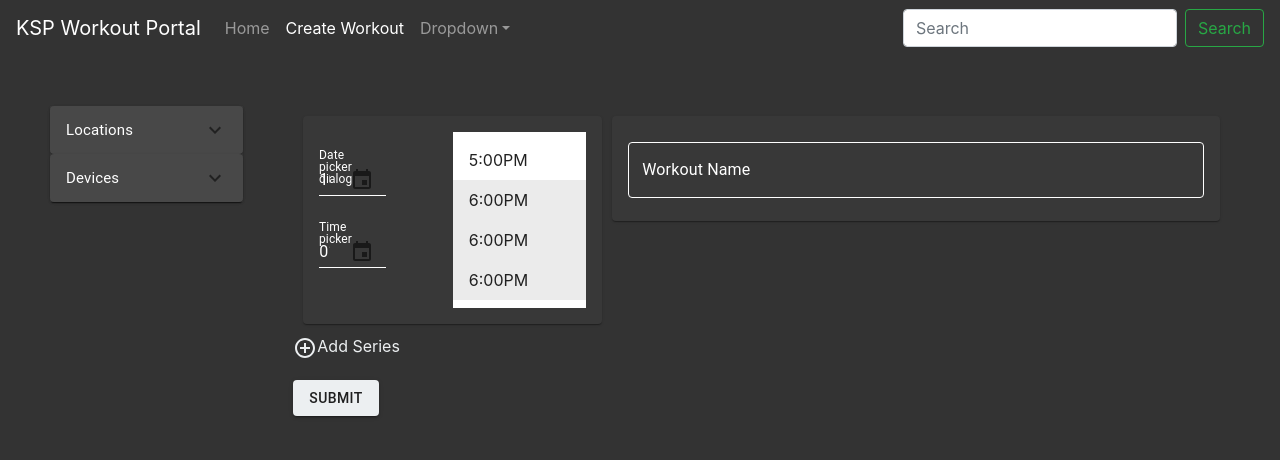
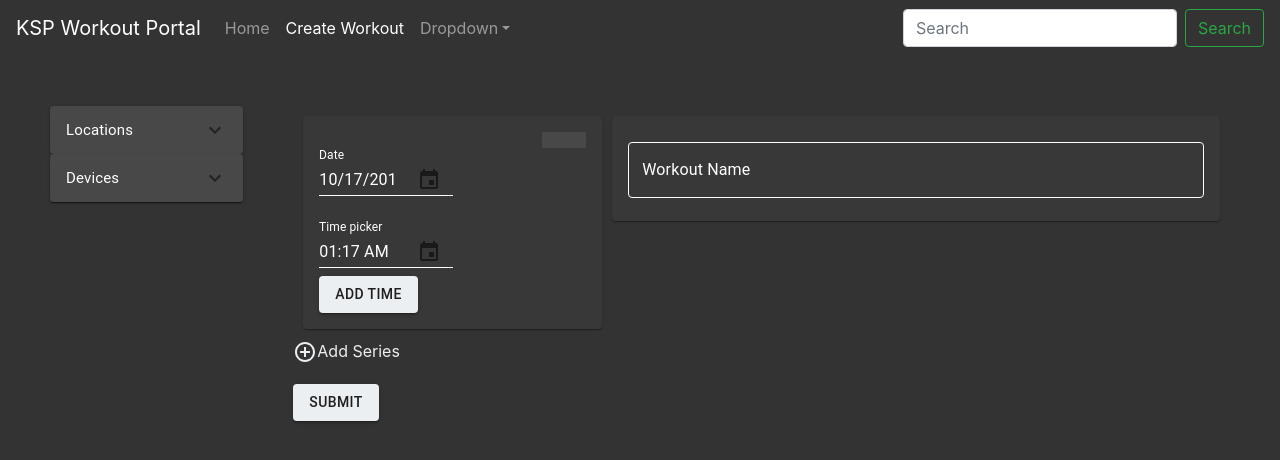
Before and after one commit to ajmeier29/ksp-gym-portal-react, a React (Create React App) app: page /create-workout/Create-Workout-Form in a window 1280 px wide. Shown: the top 460 px of the page. Built offline with nearby package versions, Linux system fonts and the light colour scheme.

Commit message:
Completed workout_times functional implementation

```diff
--- a/src/create-workout/Create-Workout-Form.js
+++ b/src/create-workout/Create-Workout-Form.js
@@ -170,7 +170,7 @@ const NormalDatePicker = props => {
         <CssDatePicker
           margin="normal"
           id="date-picker-dialog"
-          label="Date picker dialog"
+          label="Date"
           format="MM/dd/yyyy"
           value={props.selectedDate}
           onChange={props.handleDateChange}
@@ -233,7 +233,7 @@ const CreateWorkoutEntryForm = props => {
   const [devices, setDevices] = useState([]); // Devices in NoSQL database
   const [formLocations, setFormLocations] = useState([]); // Locations to be submitted
   const [formDevices, setFormDevices] = useState([]); // Devices to be submitted
-  const [formWorkout, setFormWorkout] = useState([]); // Workout to be submitted
+  const [formAllSelectedTimes, setFormAllSelectedTimes] = useState([]); // Workout to be submitted
   const [formSeries, setFormSeries] = useState([]); // Series to be submitted
   const [workoutName, setWorkoutName] = useState('');
   const [selectedDate, setSelectedDate] = useState(new Date());
@@ -275,7 +275,18 @@ const CreateWorkoutEntryForm = props => {
     newDateTime.setDate(selectedDate.getDate());
     newDateTime.setHours(hours);
     newDateTime.setMinutes(minutes);
+    setSelectedTime(newDateTime);
     setSelectedDate(newDateTime);
+  };
+  // Pushes the current selected time on to the list and
+  // sets the time state for form submission.
+  // The time will always be available due to the state
+  // being set on render or after 'Add Time' button click
+  const handleAllSelctedTimesChange = () => {
+    const times = formAllSelectedTimes;
+    const newTime = new Date(selectedTime);
+    times.push(new Date(selectedTime));
+    setFormAllSelectedTimes([...times]);
   };
 
   const handleSubmit = () => {
@@ -283,6 +294,7 @@ const CreateWorkoutEntryForm = props => {
     const workout = {
       workout_name: workoutName,
       workout_date: workoutDateTime,
+      workout_times: formAllSelectedTimes,
       workout_image_url: 'www.youre-awesome.com',
       locations: [...formLocations],
       devices: [...formDevices],
@@ -380,6 +392,8 @@ const CreateWorkoutEntryForm = props => {
           <WorkoutSelectors
             selectedDate={selectedDate}
             selectedTime={selectedTime}
+            allSelectedTimes={formAllSelectedTimes}
+            handleAllSelctedTimesChange={handleAllSelctedTimesChange}
             handleDateChange={handleDateChange}
             handleTimeChange={handleTimeChange}
             handleWorkoutNameChange={handleWorkoutNameChange}
@@ -423,6 +437,26 @@ const listStyles = makeStyles(theme => ({
   }
 }));
 
+const StyledListItem = withStyles({
+  root: {
+    backgroundColor: 'blue',
+    '&$selected': {
+      backgroundColor: 'red'
+    }
+  },
+  selected: {}
+})(ListItem);
+
+const StyledList = withStyles({
+  root: {
+    backgroundColor: '#484848',
+    '&$selected': {
+      backgroundColor: 'red'
+    }
+  },
+  selected: {}
+})(List);
+
 const SelectedTimes = props => {
   const classes = listStyles();
   const [selectedIndex, setSelectedIndex] = React.useState(1);
@@ -430,40 +464,55 @@ const SelectedTimes = props => {
   const handleListItemClick = (event, index) => {
     setSelectedIndex(index);
   };
+  const toTwelveHourTime = date => {
+    return date.toLocaleString('en-US', {
+      hour: 'numeric',
+      minute: 'numeric',
+      hour12: true
+    });
+  };
   return (
     <>
       <div className={classes.root}>
-        <List component="nav" aria-label="main mailbox folders">
-          <ListItem
+        <StyledList component="nav" aria-label="main mailbox folders">
+          {props.allSelectedTimes.map((time, index) => (
+            <>
+              <div>
+                <ListItem
+                  button
+                  selected={selectedIndex === index}
+                  onClick={event => handleListItemClick(event, index)}
+                >
+                  {toTwelveHourTime(time)}
+                </ListItem>
+              </div>
+            </>
+          ))}
+          {/* <ListItem
             button
             selected={selectedIndex === 0}
             onClick={event => handleListItemClick(event, 0)}
           >
             {'5:00PM'}
-          </ListItem>
-          <ListItem
-            button
-            selected={selectedIndex === 1}
-            onClick={event => handleListItemClick(event, 1)}
-          >
-            {'6:00PM'}
-          </ListItem>
-          <ListItem
-            button
-            selected={selectedIndex === 1}
-            onClick={event => handleListItemClick(event, 1)}
-          >
-            {'6:00PM'}
-          </ListItem>
-          <ListItem
-            button
-            selected={selectedIndex === 1}
-            onClick={event => handleListItemClick(event, 1)}
-          >
-            {'6:00PM'}
-          </ListItem>
-        </List>
+          </ListItem> */}
+        </StyledList>
         {/* <Divider /> */}
+      </div>
+    </>
+  );
+};
+
+SelectedTimes.propTypes = {
+  allSelectedTimes: PropTypes.array
+};
+
+const EmptyListItem = () => {
+  return (
+    <>
+      <div>
+        <ListItem button selected={''} onClick={''}>
+          {''}
+        </ListItem>
       </div>
     </>
   );
@@ -473,10 +522,9 @@ const WorkoutSelectors = props => {
   const classes = useStyles();
   return (
     <>
-      <div className={classes.gridParent}>
+      <div className={classes.selctorsParent}>
         <div className={classes.workoutDateGrid}>
           <Paper className={classes.paper}>
-            <div className={classes.workoutFormDivParent}></div>
             <div className={classes.filterSelectorGrid1}>
               <div className={classes.filterSelectorGrid1}>
                 <div className={classes.datePickerGrid}>
@@ -490,11 +538,20 @@ const WorkoutSelectors = props => {
                     selectedDate={props.selectedTime}
                     handleDateChange={props.handleTimeChange}
                   />
+
+                  <Button
+                    variant="contained"
+                    color="primary"
+                    className={classes.button}
+                    onClick={props.handleAllSelctedTimesChange}
+                  >
+                    Add Time
+                  </Button>
                 </div>
               </div>
               <div className={classes.filterSelectorGrid2}>
                 <div className={classes.selectedTimesGrid}>
-                  <SelectedTimes />
+                  <SelectedTimes allSelectedTimes={props.allSelectedTimes} />
                 </div>
               </div>
             </div>
@@ -517,6 +574,8 @@ const WorkoutSelectors = props => {
 
 WorkoutSelectors.propTypes = {
   selectedDate: PropTypes.instanceOf(Date),
+  allSelectedTimes: PropTypes.array,
+  handleAllSelctedTimesChange: PropTypes.array,
   selectedTime: PropTypes.string,
   handleDateChange: PropTypes.func,
   handleTimeChange: PropTypes.func,
--- a/src/create-workout/styles.js
+++ b/src/create-workout/styles.js
@@ -130,25 +130,37 @@ const useStyles = makeStyles(theme => ({
     'grid-row': '1',
     'margin-top': '39px'
   },
-  filterSelectorGrid1: {},
+  selctorsParent: {
+    display: 'grid',
+    'grid-template-columns': '1fr 1fr 1fr',
+    // 'grid-template-rows': '10px 100px',
+    'grid-auto-rows': 'minmax(100px, auto)',
+    'grid-gap': '10px',
+    margin: '10px'
+  },
   filterSelectorGrid1: {
     display: 'grid',
     'grid-template-columns': 'repeat(2, 1fr)',
     'grid-auto-rows': 'minmax(min-content, max-content)'
   },
+  filterSelectorGrid2: {
+    display: 'grid',
+    'grid-template-columns': '1fr 1fr 1fr',
+    'grid-auto-rows': 'minmax(min-content, max-content)',
+    backgroundColor: '#383838'
+  },
   datePickerGrid: {
-    'grid-column': '1/2',
+    'grid-column': '3/3',
     'grid-row': '1',
-
     'grid-auto-rows': 'minmax(min-content, max-content)'
   },
   dateTimePickerGrid: {
-    'grid-column': '1/2',
+    'grid-column': '3/3',
     'grid-row': '2',
     'grid-auto-rows': 'minmax(min-content, max-content)'
   },
   selectedTimesGrid: {
-    'grid-coilumn': '2/2',
+    'grid-column': '3/3',
     'grid-auto-rows': 'minmax(min-content, max-content)'
   }
 }));
```
